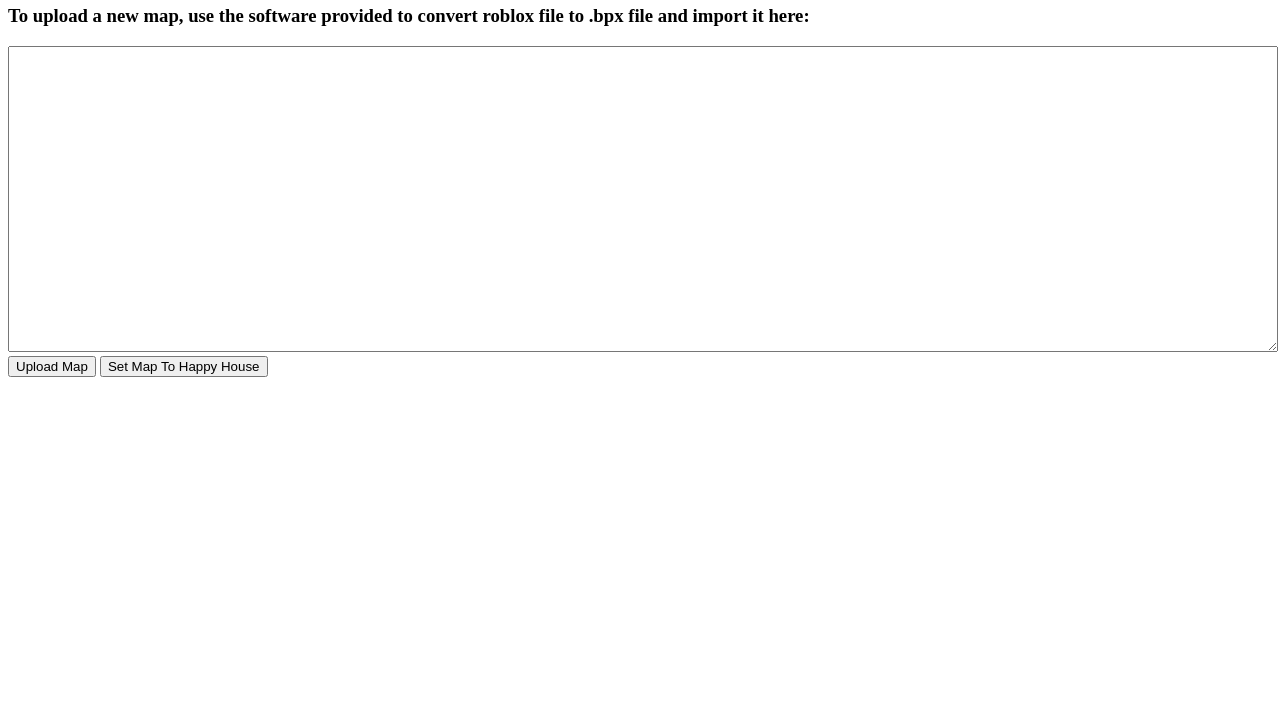
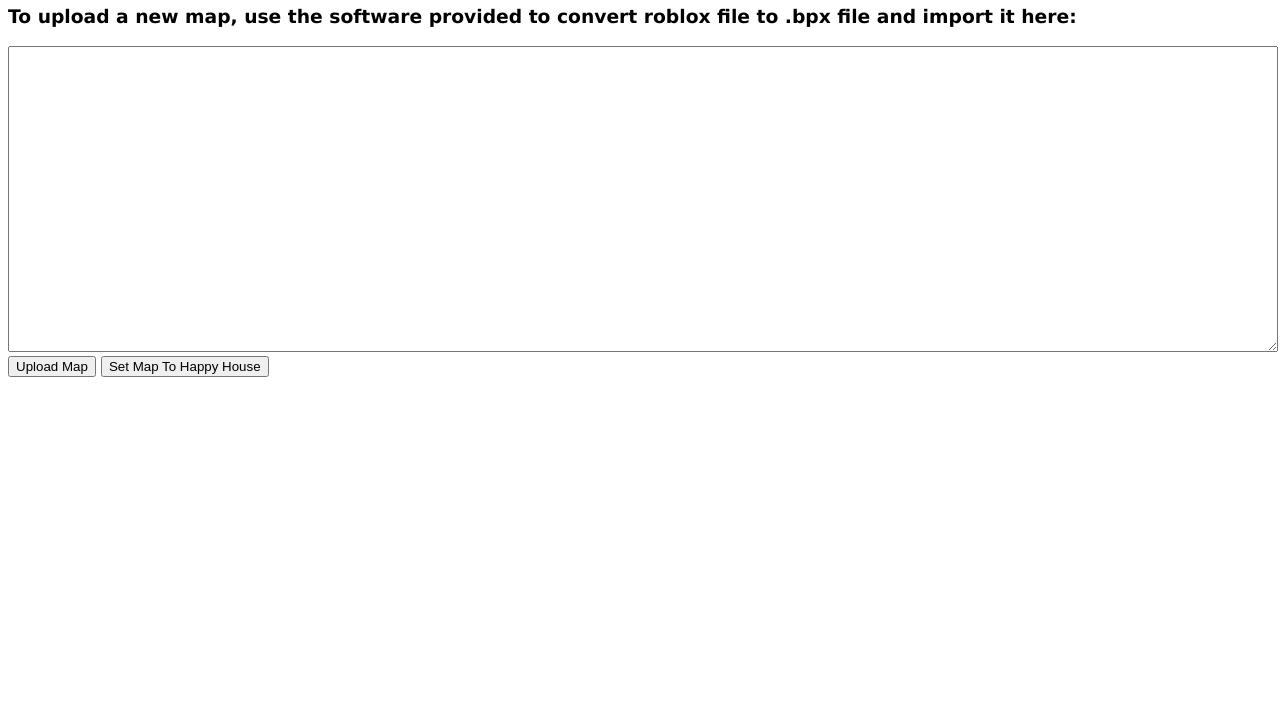
Before and after one commit to Block-plex/BlockplexServer, a website: page admin.html in a window 1280 px wide. Shown: the part 75-800 px from the top of the page. Drawn offline with Linux system fonts and the light colour scheme.

Commit message:
Add files via upload

```diff
--- a/admin.html
+++ b/admin.html
@@ -6,6 +6,12 @@
     <title>Admin Page</title>
 </head>
 <body>
+    <style>
+        body {
+            font-family: Verdana, Geneva, Tahoma, sans-serif;
+        }
+    </style>
+
     <h1>Hi! Welcome to the Admin Page</h1>
     <h3>To upload a new map, use the software provided to convert roblox file to .bpx file and import it here:</h3>
 
```
